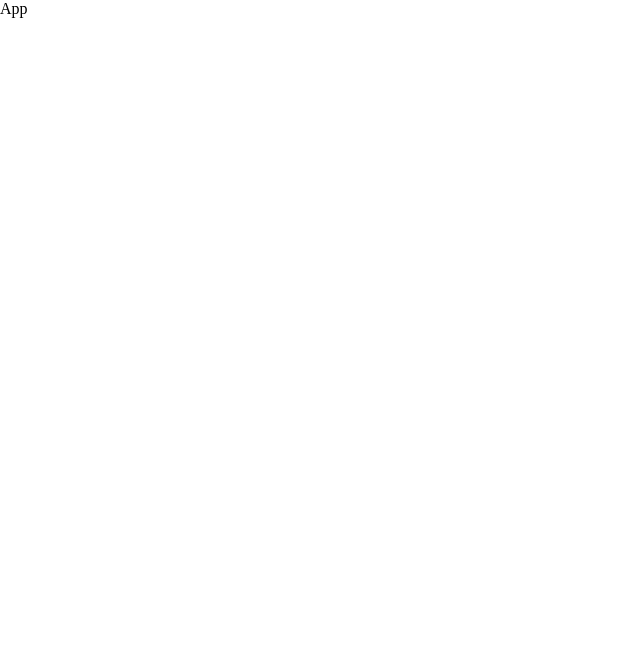
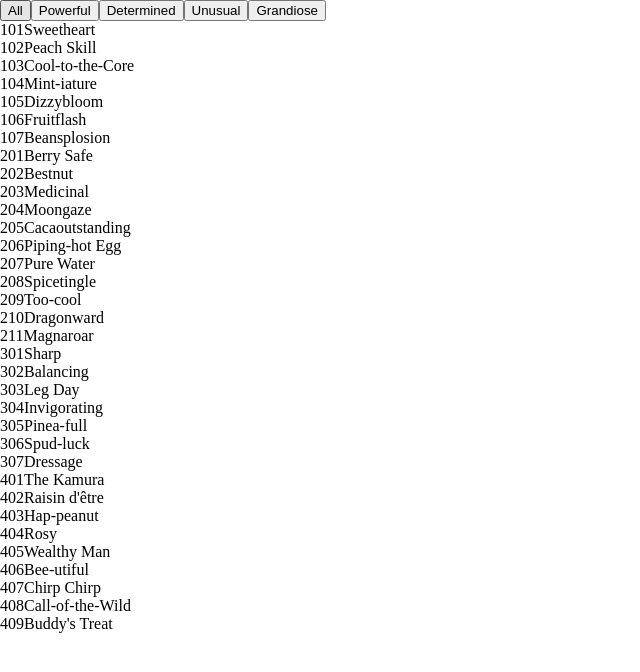
Before and after one commit to ColbPeyton/design-dango, a React (Create React App) app: page / in a window 1280 px wide. Shown: the top 672 px of the page, without its empty margins (0-640 px from the left). Built offline with nearby package versions, Linux system fonts and the light colour scheme.

Commit message:
update dango props to include original state, render dango on screen based on current catagory

```diff
--- a/src/components/App.tsx
+++ b/src/components/App.tsx
@@ -1,9 +1,10 @@
 import React from 'react';
+import {DangoSelection} from './DangoSelection';
 
 export const App = ():JSX.Element => {
   return (
     <div>
-      App
+      <DangoSelection />
     </div>
   );
 }
--- a/src/components/Dango.tsx
+++ b/src/components/Dango.tsx
@@ -2,24 +2,24 @@ import React from 'react';
 
 
 interface DangoProps{
-    id: number;
+    dango: {
+        id: number,
+        name: string,
+        img: string,
+        activationPercent: number,
+        effect: string,
+        dailySpecial: boolean,
+    }
 }
 
-interface DangoState{
-    name: string;
-    color: string;
-    activationPercent: number;
-    effect: string;
-}
 
-export const Dango = (props: DangoProps, state: DangoState):JSX.Element => {
+
+export const Dango = (props: DangoProps):JSX.Element => {
     return(
         <div className='container-dango'>
-            {props.id}
-            {state.name}
-            {state.color}
-            {state.activationPercent}
-            {state.effect}
+            {props.dango.id}
+            {props.dango.name}
+
         </div>
     )
 }
--- a/src/components/DangoSelection.tsx
+++ b/src/components/DangoSelection.tsx
@@ -46,6 +46,25 @@ export const DangoSelection = ():JSX.Element => {
         }
     }
 
+    const renderCurrentDango = ():JSX.Element => {
+        return(
+            <div className='container-dango'>
+                {currentDangos.map((dango, index) => {
+                    return <Dango key={index} dango={
+                        {
+                            id: dango.id,
+                            name: dango.name,
+                            img: dango.img,
+                            activationPercent: dango.activationChance,
+                            effect: dango.effect,
+                            dailySpecial: dango.dailySpecial,
+                        }
+                    } />
+                })}
+            </div>
+        )
+    }
+
 
     return(
         <div className='container-dango-selection'>
@@ -71,6 +90,7 @@ export const DangoSelection = ():JSX.Element => {
                     onClick={()=> updateCatagory(catagories.grandiose)}
                 >Grandiose</button>
             </div>
+            {renderCurrentDango()}
         </div>
     )
 }
```
